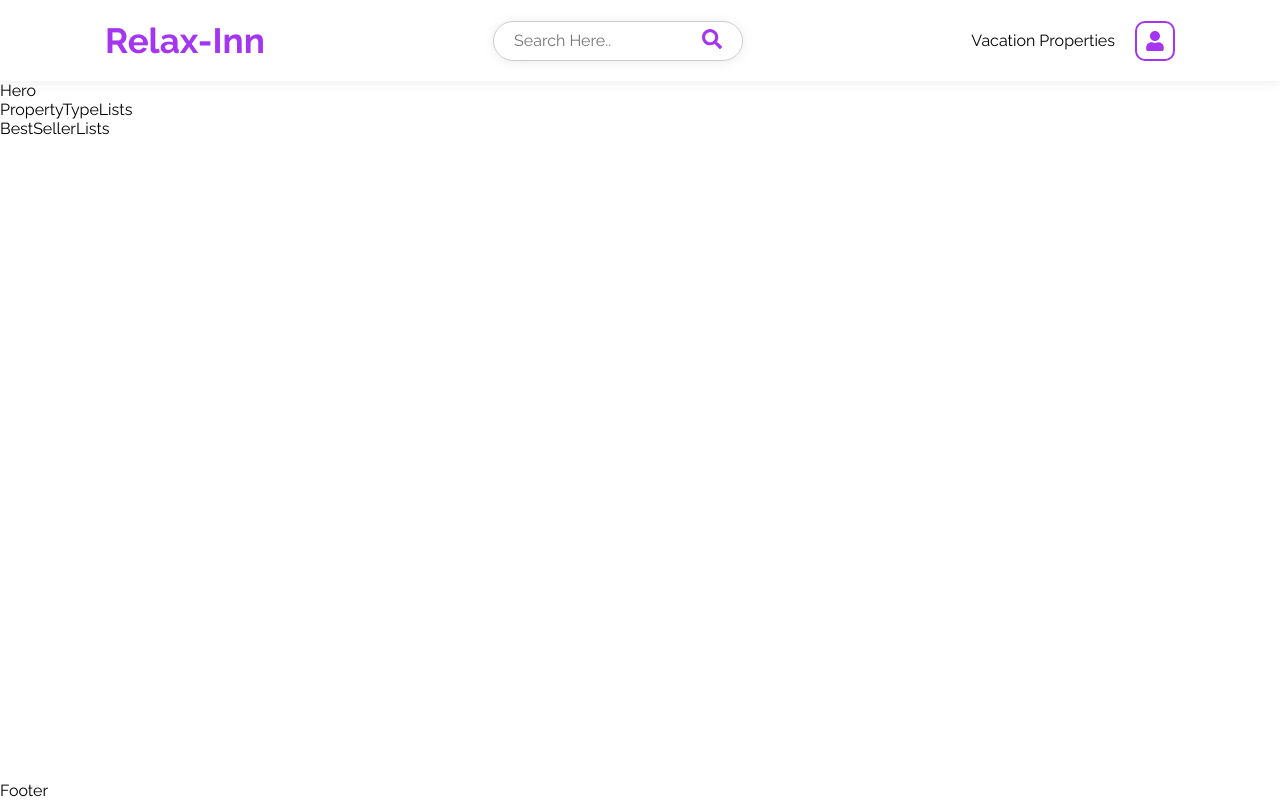
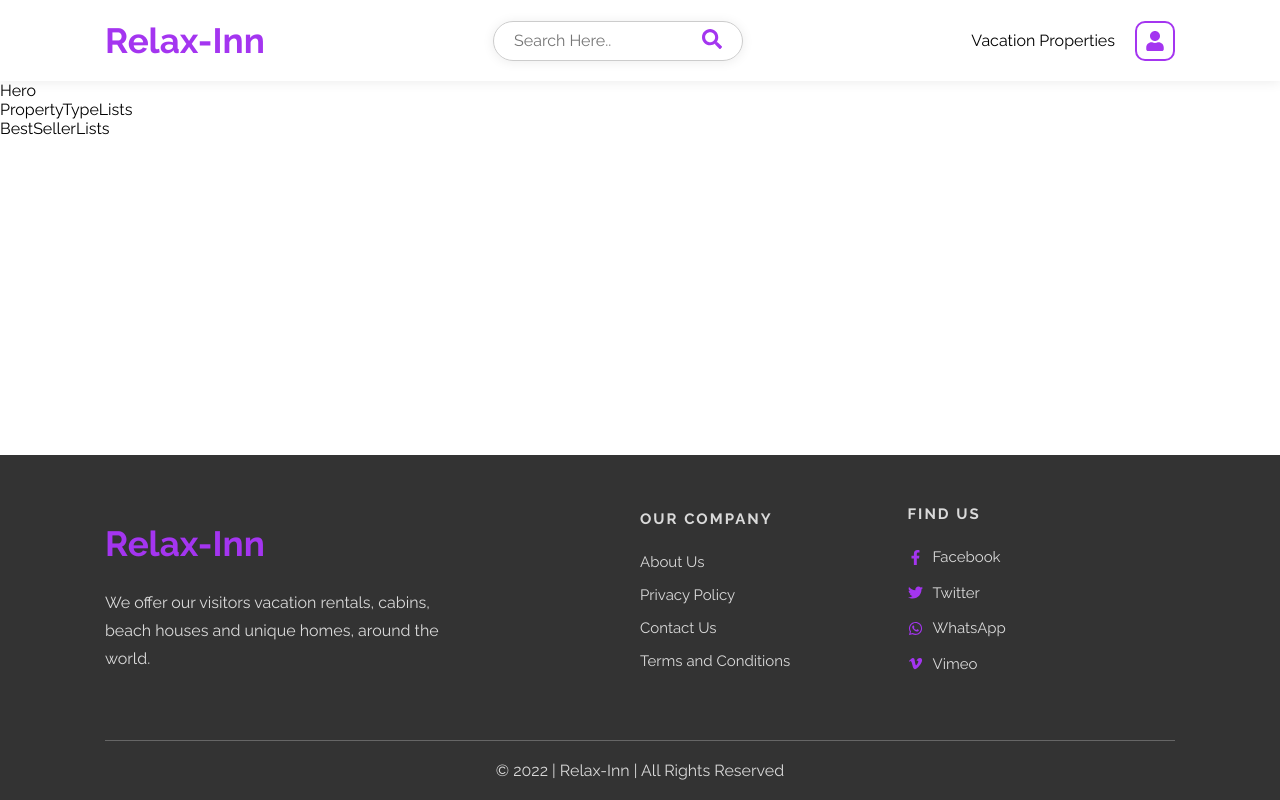
Before and after one commit to manalidarji/relax-inn, a JavaScript app: page / in a window 1280 px wide. Built offline with nearby package versions, Linux system fonts and the light colour scheme.

Commit message:
Footer: html and css implementation completed

```diff
--- /dev/null
+++ b/src/assets/css/Footer.css
@@ -0,0 +1,17 @@
+footer{background: var(--darGrey);color: #dadada;}
+footer .logo{margin-bottom: 25px;}
+.site-desc{line-height: 28px;width: 70%;}
+.footer-cols-wrap{display: grid;grid-template-columns: 2fr 1fr 1fr;padding: 50px 0;align-items: center}
+.footer-col-title{text-transform: uppercase;font-weight: 700;font-size: 15px;letter-spacing: 2px;margin-bottom: 25px;}
+.footer-col li{font-size: 15px;;margin-bottom: 15px;}
+.social-links-ul li a{display: inline-flex;align-items: center;}
+.social-links-ul .fa{margin-right: 10px;font-size: 15px;}
+.copyright{padding: 20px 0;border-top: 1px solid #666;}
+
+
+@media only screen and (max-width:767px){
+    .footer-cols-wrap{padding: 30px 0;}
+    footer .logo{margin-bottom: 20px;}
+    .logo-col{grid-column: span 3;margin-bottom: 40px;}
+    .site-desc{width: 100%;}
+}
--- a/src/components/Footer.js
+++ b/src/components/Footer.js
@@ -1,7 +1,43 @@
+import { Link } from "react-router-dom";
+import {FaFacebookF, FaTwitter, FaWhatsapp, FaVimeoV} from 'react-icons/fa';
+import '../assets/css/Footer.css';
+
+const year = new Date().getFullYear();
+
 const Footer = () => {
-  return (
-    <div>Footer</div>
-  )
+    return(
+        <footer>
+            <div className="container">
+                <div className="footer-cols-wrap">
+                    <div className="footer-col logo-col">
+                        <h2 className="logo">
+                            <Link to='/'>Relax-Inn</Link>
+                        </h2>
+                        <p className="site-desc">We offer our visitors vacation rentals, cabins, beach houses and unique homes, around the world.</p>
+                    </div>
+                    <div className="footer-col">
+                        <p className="footer-col-title">our company</p>
+                        <ul>
+                            <li><Link to='/'>About Us</Link></li>
+                            <li><Link to='/'>Privacy Policy</Link></li>
+                            <li><Link to='/'>Contact Us</Link></li>
+                            <li><Link to='/'>Terms and Conditions</Link></li>
+                        </ul>
+                    </div>
+                    <div className="footer-col">
+                        <p className="footer-col-title">find us</p>
+                        <ul className="social-links-ul">
+                            <li><Link to='/'><FaFacebookF className="fa" />Facebook</Link></li>
+                            <li><Link to='/'><FaTwitter className="fa" />Twitter</Link></li>
+                            <li><Link to='/'><FaWhatsapp className="fa" />WhatsApp</Link></li>
+                            <li><Link to='/'><FaVimeoV className="fa" />Vimeo</Link></li>
+                        </ul>
+                    </div>
+                </div>
+                <div className="copyright text-center">&copy; {year} | Relax-Inn | All Rights Reserved</div>
+            </div>
+        </footer>
+    )
 }
 
-export default Footer
+export default Footer;
```
